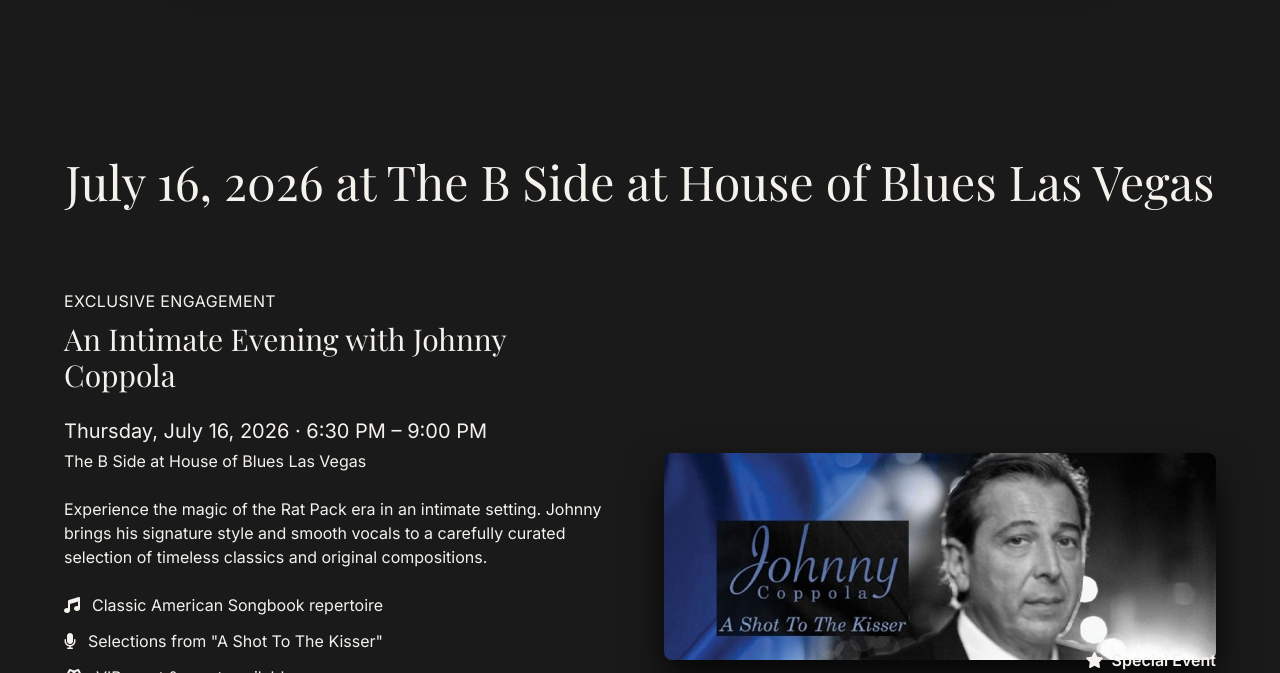
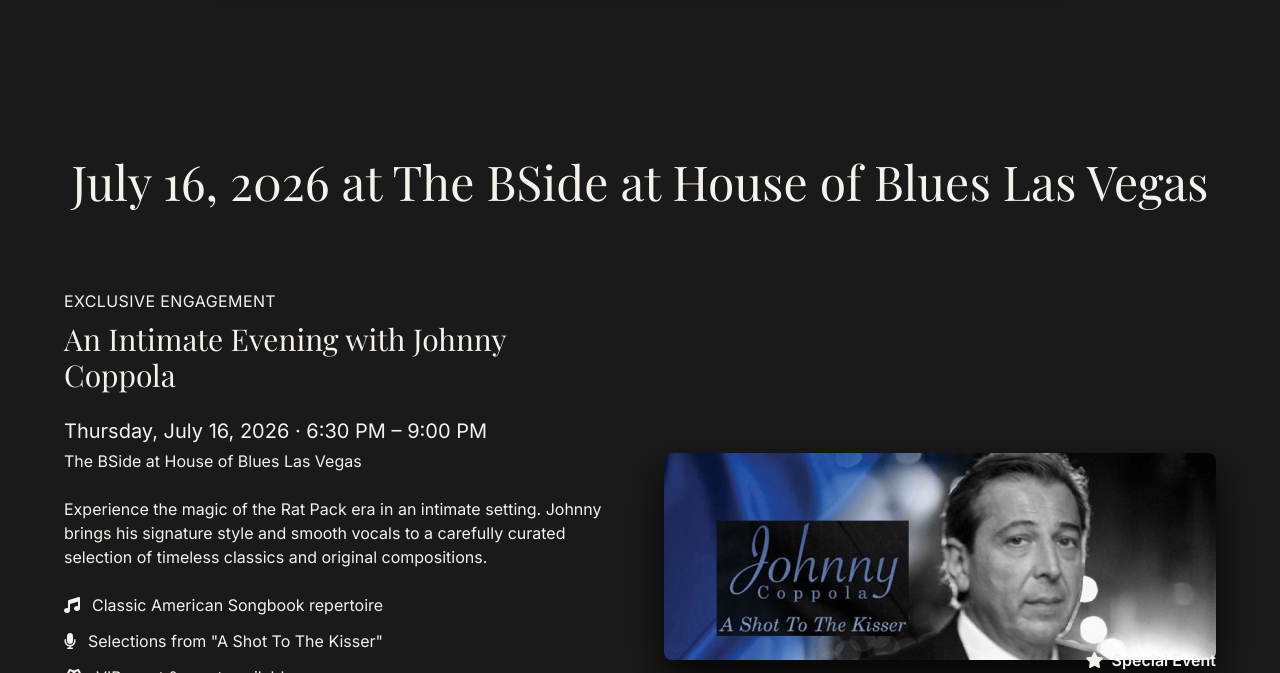
Before and after one commit to Mediaeater/jc, a plain HTML site: page index.html in a window 1280 px wide. Shown: the part 1523-2196 px from the top of the page. Drawn offline with nearby package versions, Linux system fonts and the light colour scheme.

Commit message:
content: correct venue name to BSide (one word)

```diff
--- a/index.html
+++ b/index.html
@@ -162,7 +162,7 @@
             <!-- Summer Show Highlight -->
             <div class="bg-smoke/80 backdrop-blur vintage-border rounded-lg p-8 max-w-2xl mx-auto mb-8">
                 <h3 class="playfair text-3xl gold-accent mb-4">Next Performance</h3>
-                <p class="text-2xl mb-2">July 16, 2026 at The B Side at House of Blues Las Vegas</p>
+                <p class="text-2xl mb-2">July 16, 2026 at The BSide at House of Blues Las Vegas</p>
                 <p class="text-xl text-cream/90 mb-2">6:30 PM - 9:00 PM</p>
                 <p class="text-cream/70 mb-6">An Evening of Classic American Songbook • Limited Seating</p>
                 <a href="https://www.opentable.com/r/bside-at-house-of-blues-las-vegas" target="_blank" rel="noopener"
@@ -206,7 +206,7 @@
     <section id="summer-show" class="py-24 px-6 bg-smoke">
         <div class="container mx-auto max-w-6xl">
             <div class="text-center mb-16">
-                <h2 class="playfair text-4xl md:text-5xl mb-4">July 16, 2026 at The B Side at House of Blues Las Vegas</h2>
+                <h2 class="playfair text-4xl md:text-5xl mb-4">July 16, 2026 at The BSide at House of Blues Las Vegas</h2>
                 <div class="w-24 h-1 bg-gold mx-auto"></div>
             </div>
 
@@ -215,7 +215,7 @@
                     <p class="text-gold uppercase tracking-wide mb-2">Exclusive Engagement</p>
                     <h3 class="playfair text-3xl mb-6">An Intimate Evening with Johnny Coppola</h3>
                     <p class="text-xl text-gold mb-1">Thursday, July 16, 2026 · 6:30 PM – 9:00 PM</p>
-                    <p class="text-cream/70 mb-6">The B Side at House of Blues Las Vegas</p>
+                    <p class="text-cream/70 mb-6">The BSide at House of Blues Las Vegas</p>
                     <p class="text-cream/80 mb-6">
                         Experience the magic of the Rat Pack era in an intimate setting. Johnny brings his
                         signature style and smooth vocals to a carefully curated selection of timeless classics
```
